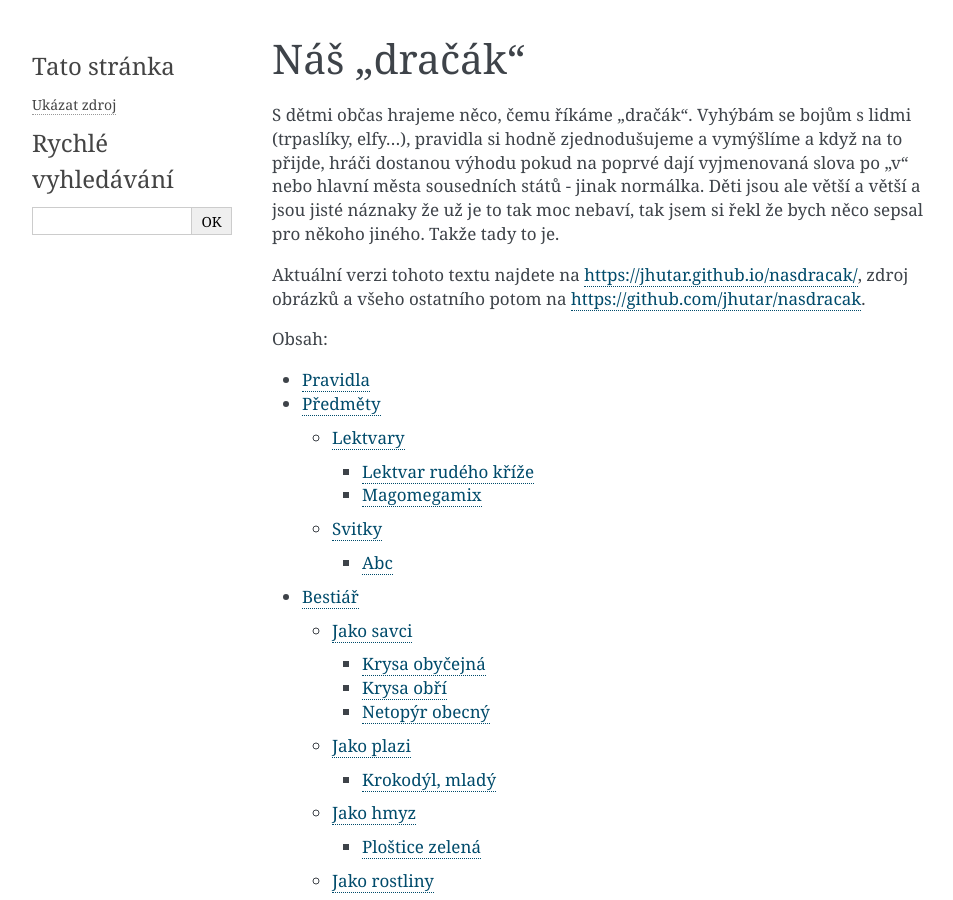
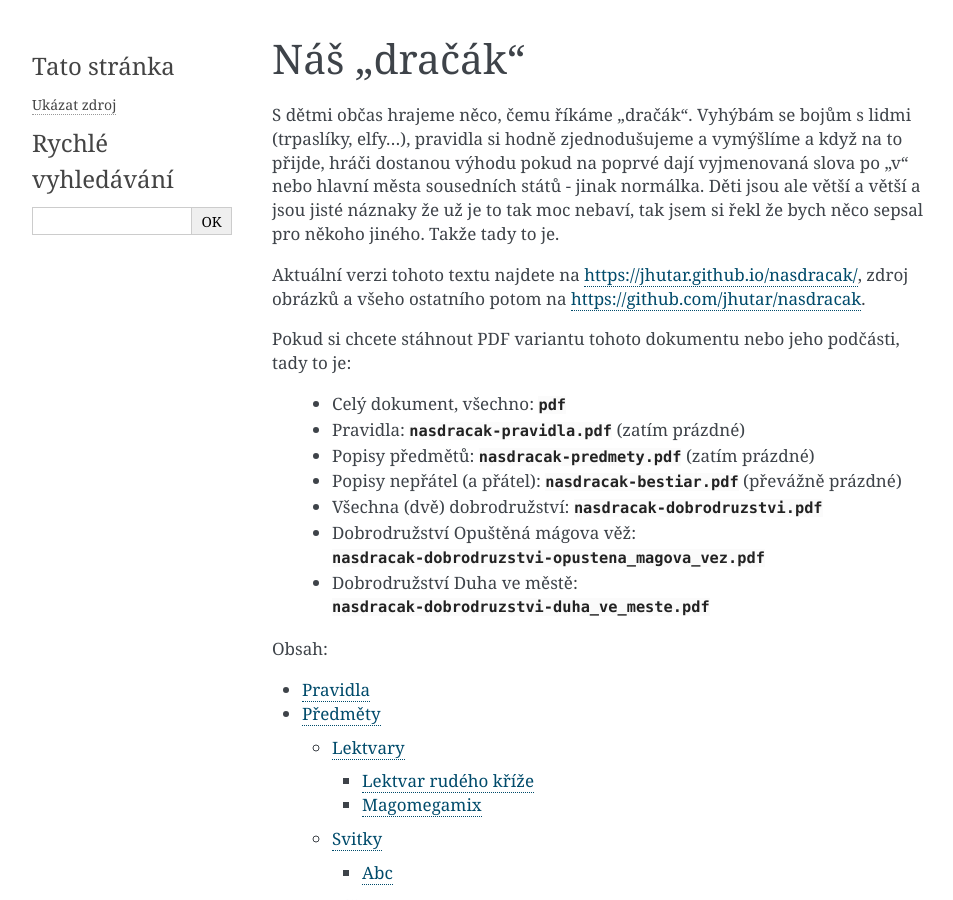
Before and after one commit to jhutar/nasdracak, a Sphinx documentation site: the page built from docs/source/index.rst, in a window 1280 px wide and 900 px high. Shown: the whole window, without its empty margins (148-1101 px from the left). Built offline with Sphinx 7.4.7, drawn with Linux system fonts in a browser that asks for light colours.

Commit message:
feat: Pridany odkazy na PDF verzi dokumentu

```diff
--- a/docs/source/index.rst
+++ b/docs/source/index.rst
@@ -4,6 +4,16 @@ Náš "dračák"
 S dětmi občas hrajeme něco, čemu říkáme "dračák". Vyhýbám se bojům s lidmi (trpaslíky, elfy…), pravidla si hodně zjednodušujeme a vymýšlíme a když na to přijde, hráči dostanou výhodu pokud na poprvé dají vyjmenovaná slova po "v" nebo hlavní města sousedních států - jinak normálka. Děti jsou ale větší a větší a jsou jisté náznaky že už je to tak moc nebaví, tak jsem si řekl že bych něco sepsal pro někoho jiného. Takže tady to je.
 
 Aktuální verzi tohoto textu najdete na https://jhutar.github.io/nasdracak/, zdroj obrázků a všeho ostatního potom na https://github.com/jhutar/nasdracak.
+
+Pokud si chcete stáhnout PDF variantu tohoto dokumentu nebo jeho podčásti, tady to je:
+
+ * Celý dokument, všechno: :download:`pdf <docs/build/latex/nasdracak.pdf>`
+ * Pravidla: :download:`nasdracak-pravidla.pdf <docs/build/latex/nasdracak-pravidla.pdf>` (zatím prázdné)
+ * Popisy předmětů: :download:`nasdracak-predmety.pdf <docs/build/latex/nasdracak-predmety.pdf>` (zatím prázdné)
+ * Popisy nepřátel (a přátel): :download:`nasdracak-bestiar.pdf <docs/build/latex/nasdracak-bestiar.pdf>` (převážně prázdné)
+ * Všechna (dvě) dobrodružství: :download:`nasdracak-dobrodruzstvi.pdf <docs/build/latex/nasdracak-dobrodruzstvi.pdf>`
+ * Dobrodružství Opuštěná mágova věž: :download:`nasdracak-dobrodruzstvi-opustena_magova_vez.pdf <docs/build/latex/nasdracak-dobrodruzstvi-opustena_magova_vez.pdf>`
+ * Dobrodružství Duha ve městě: :download:`nasdracak-dobrodruzstvi-duha_ve_meste.pdf <docs/build/latex/nasdracak-dobrodruzstvi-duha_ve_meste.pdf>`
 
 .. toctree::
    :maxdepth: 3
```
